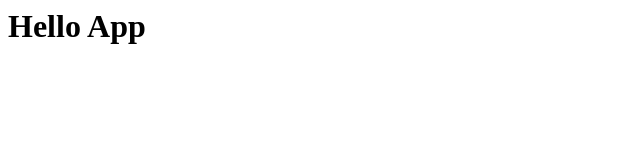
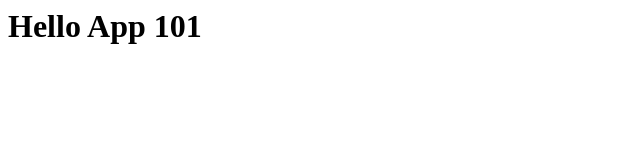
Before and after one commit to Dan2358/git101, a plain HTML site: page index.htm in a window 1280 px wide. Shown: the full height of the page, 0-640 px from the left. Drawn offline with Linux system fonts and the light colour scheme.

Commit message:
Update index.htm

```diff
--- a/index.htm
+++ b/index.htm
@@ -3,6 +3,6 @@
         <title>Welcome to GIT 101 </title>
     </head>
     <body>
-        <h1>Hello App</h1>
+        <h1>Hello App 101</h1>
     </body>
 </html>
```
